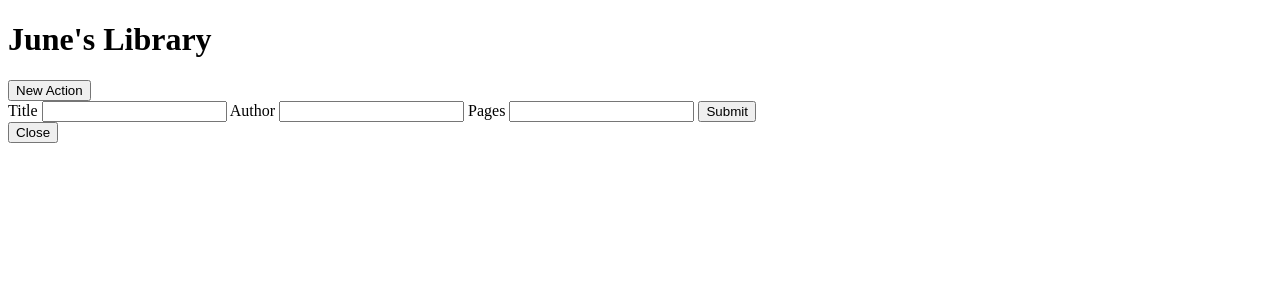
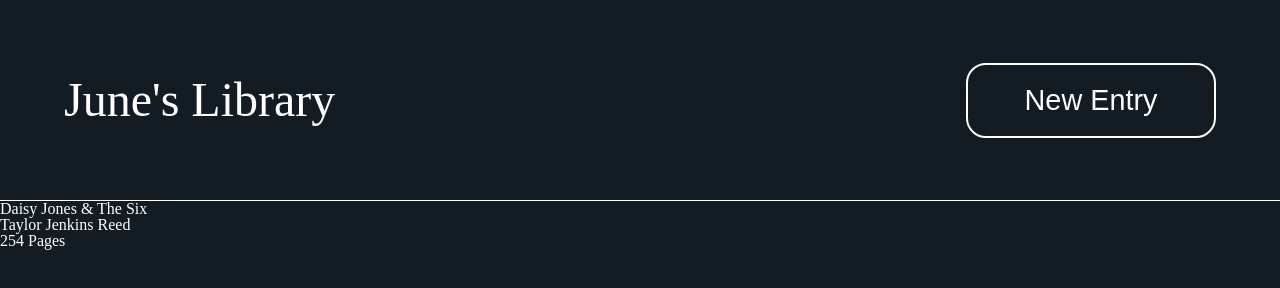
Before and after one commit to juniortorr/library, a plain HTML site: page index.html in a window 1280 px wide. Drawn offline with Linux system fonts and the light colour scheme.

Commit message:
add basic css styling to header and begin styling individual cards for each book  entry

```diff
--- a/index.css
+++ b/index.css
@@ -0,0 +1,92 @@
+/* http://meyerweb.com/eric/tools/css/reset/
+   v2.0 | 20110126
+   License: none (public domain)
+*/
+
+html, body, div, span, applet, object, iframe,
+h1, h2, h3, h4, h5, h6, p, blockquote, pre,
+a, abbr, acronym, address, big, cite, code,
+del, dfn, em, img, ins, kbd, q, s, samp,
+small, strike, strong, sub, sup, tt, var,
+b, u, i, center,
+dl, dt, dd, ol, ul, li,
+fieldset, form, label, legend,
+table, caption, tbody, tfoot, thead, tr, th, td,
+article, aside, canvas, details, embed,
+figure, figcaption, footer, header, hgroup,
+menu, nav, output, ruby, section, summary,
+time, mark, audio, video {
+	margin: 0;
+	padding: 0;
+	border: 0;
+	font-size: 100%;
+	font: inherit;
+	vertical-align: baseline;
+}
+/* HTML5 display-role reset for older browsers */
+article, aside, details, figcaption, figure,
+footer, header, hgroup, menu, nav, section {
+	display: block;
+}
+body {
+	line-height: 1;
+}
+ol, ul {
+	list-style: none;
+}
+blockquote, q {
+	quotes: none;
+}
+blockquote:before, blockquote:after,
+q:before, q:after {
+	content: '';
+	content: none;
+}
+table {
+	border-collapse: collapse;
+	border-spacing: 0;
+}
+
+.container {
+    background-color: #131B23;
+    color: white;
+    height: 100vh;
+    width: 100%;
+}
+.header {
+    height: 200px;
+    width: 100%;
+    border-bottom: 1px solid white;
+    display: flex;
+    justify-content: center;
+    align-items: center;
+}
+.headerTxt {
+    height: 100%;
+    width: 90%;
+    display: flex;
+    justify-content: space-between;
+    align-items: center;
+}
+.headerTxt h1 {
+    font-size: 3rem;
+}
+.headerTxt button {
+    height: 75px;
+    width:  250px;
+    font-size: 1.8rem;
+    outline: none;
+    border: 2px solid white;
+    background-color: #131B23;
+    color: white;
+    border-radius: 20px;
+}
+
+.hidden {
+    display: none;
+}
+.libraryContainer {
+    width: 80%;
+    display: flex;
+    flex-wrap: wrap;
+}
--- a/index.html
+++ b/index.html
@@ -9,10 +9,19 @@
 <body>
 <div class="container">
     <div class="header">
-        <h1>June's Library</h1>
-        <button>New Action</button>
+        <div class="headerTxt">
+            <h1>June's Library</h1>
+            <button>New Entry</button>
+        </div>
+
     </div>
-    <div class="libraryContainer"></div>
+    <div class="libraryContainer">
+        <div class="card">
+            <h2>Daisy Jones & The Six</h2>
+            <h2>Taylor Jenkins Reed</h2>
+            <h2>254 Pages</h2>
+        </div>
+    </div>
 
     <div class="popUp hidden">
         <form action="/">
```
